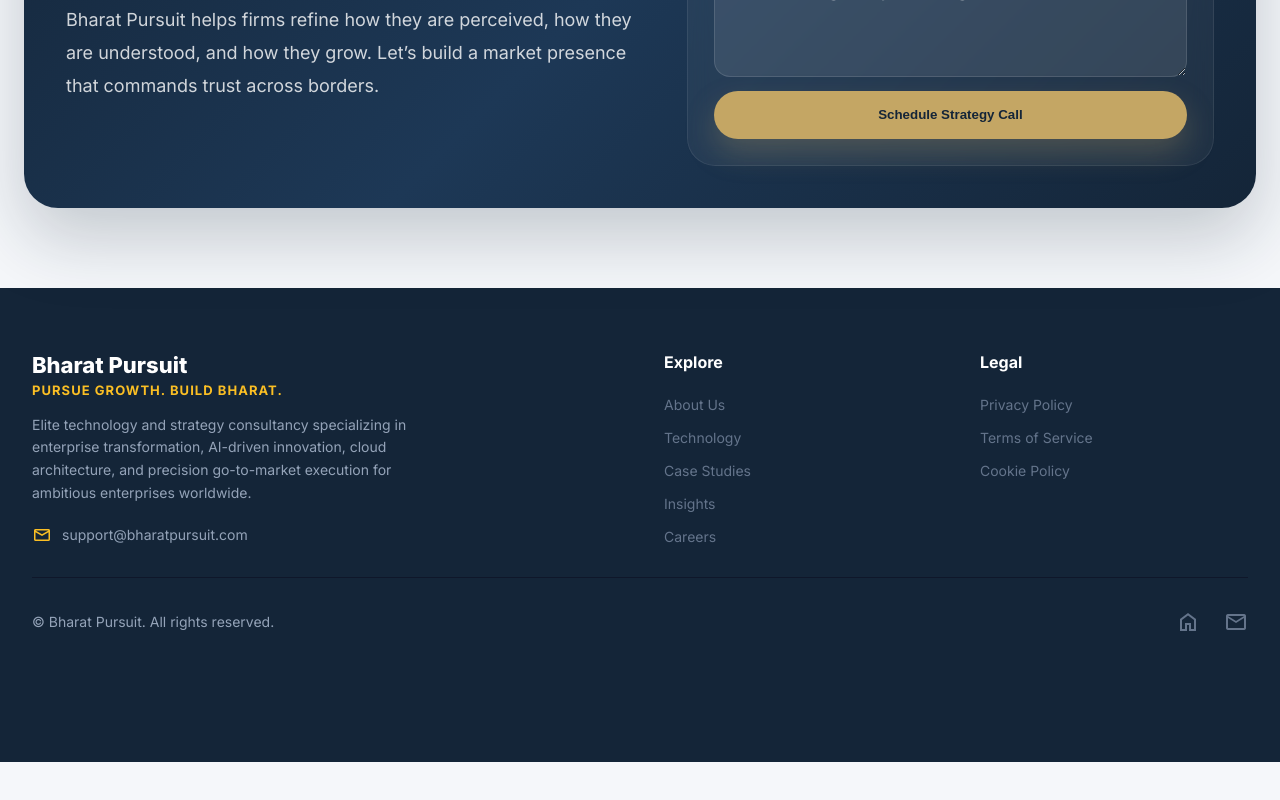
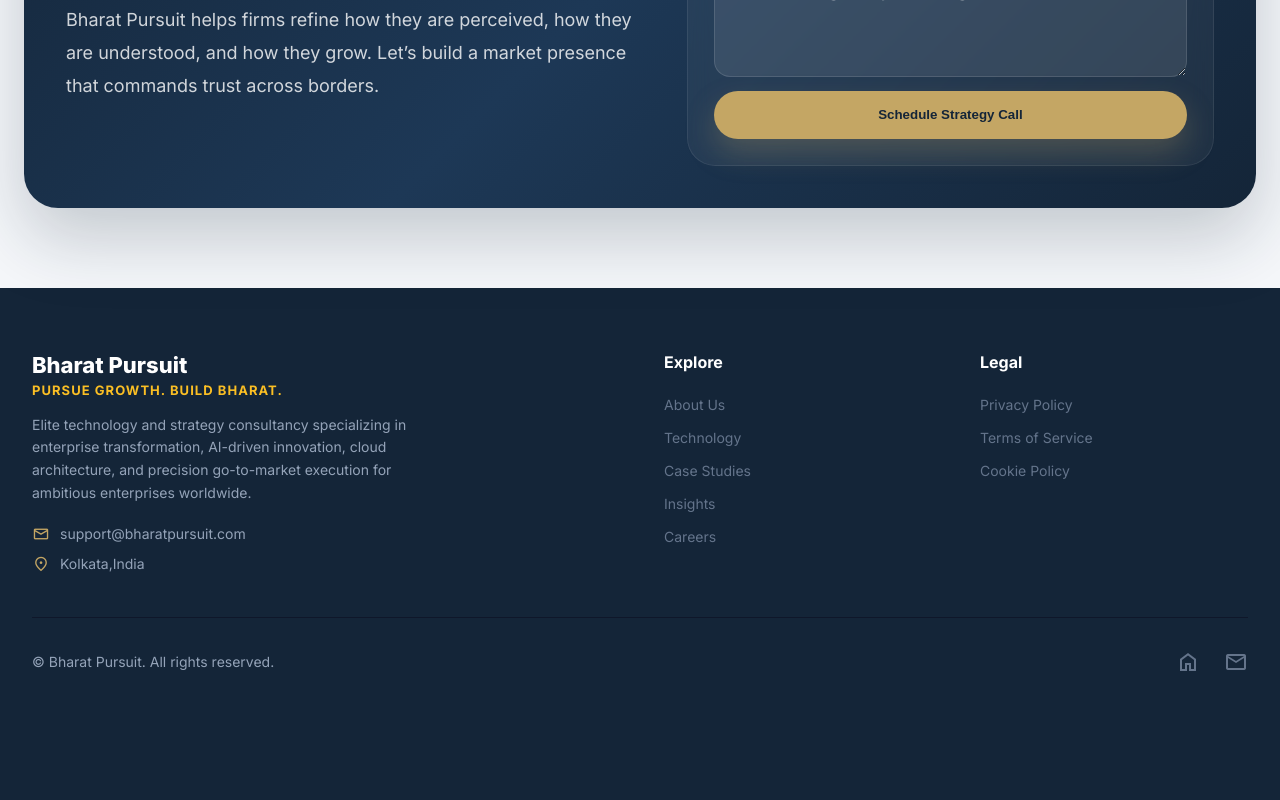
Before and after one commit to BUnique2518/Bharat-Pursuit, a React (Vite) app: page / in a window 1280 px wide. Shown: the part 6247-7047 px from the top of the page. Before the commit the page ends 7009 px from the top, so only its background shows below. Built offline with nearby package versions, Linux system fonts and the light colour scheme.

Commit message:
refactor: clean up footer contact styling and add responsive chatbot window adjustments

```diff
--- a/src/App.jsx
+++ b/src/App.jsx
@@ -364,7 +364,7 @@
         <a href="#careers" onClick={(e) => navigate(e, 'careers')}>Careers</a>
         <a href="#insights" onClick={(e) => navigate(e, 'insights')}>Insights</a>
         <div style={{ marginTop: '20px' }}>
-           <a href="#" className="btn btn-primary" style={{ width: '100%', justifyContent: 'center' }} onClick={handleBooking}>Book a Strategy Call</a>
+          <a href="#" className="btn btn-primary" style={{ width: '100%', justifyContent: 'center' }} onClick={handleBooking}>Book a Strategy Call</a>
         </div>
       </nav>
     </div>
@@ -1407,21 +1407,14 @@
               Elite technology and strategy consultancy specializing in enterprise transformation, AI-driven innovation, cloud architecture, and precision go-to-market execution for ambitious enterprises worldwide.
             </p>
             <div className="footer-contact-info" style={{ marginTop: '20px' }}>
-              <a href="mailto:support@bharatpursuit.com" style={{
-                display: 'flex',
-                alignItems: 'center',
-                gap: '10px',
-                color: '#94a3b8',
-                fontSize: '14px',
-                textDecoration: 'none',
-                transition: 'color 0.2s ease'
-              }}
-                onMouseEnter={(e) => e.currentTarget.style.color = '#fbbf24'}
-                onMouseLeave={(e) => e.currentTarget.style.color = '#94a3b8'}
-              >
-                <span className="material-symbols-outlined" style={{ color: '#fbbf24', fontSize: '20px' }}>mail</span>
+              <a href="mailto:support@bharatpursuit.com" className="footer-contact-item">
+                <span className="material-symbols-outlined" style={{ fontSize: '18px', color: 'var(--secondary)' }}>mail</span>
                 support@bharatpursuit.com
               </a>
+              <div className="footer-contact-item">
+                <span className="material-symbols-outlined" style={{ fontSize: '18px', color: 'var(--secondary)' }}>location_on</span>
+                Kolkata,India
+              </div>
             </div>
           </div>
           <div>
--- a/styles.css
+++ b/styles.css
@@ -958,13 +958,32 @@
   font-size: 14px;
   line-height: 1.625;
   color: #94a3b8;
-  /* slate-400 */
   max-width: 24rem;
+}
+
+.footer-contact-item {
+  display: flex;
+  align-items: center;
+  gap: 10px;
+  color: #94a3b8;
+  font-size: 14px;
+  text-decoration: none;
+  transition: color 0.2s ease;
+  margin-bottom: 12px;
+}
+
+.footer-contact-item:hover {
+  color: #fbbf24;
 }
 
 @media (max-width: 768px) {
   .footer-desc {
     margin: 0 auto;
+  }
+  .footer-contact-info {
+    display: flex;
+    flex-direction: column;
+    align-items: center;
   }
 }
 
@@ -1566,6 +1585,21 @@
   .contact-form {
     padding: 18px;
   }
+
+  /* Chatbot Mobile Adjustments */
+  .chatbot-wrapper {
+    bottom: 20px;
+    right: 20px;
+  }
+
+  .chatbot-window {
+    width: auto;
+    left: 20px;
+    right: 20px;
+    height: calc(100vh - 140px);
+    max-height: 550px;
+    bottom: 95px;
+  }
 }
 
 /* Extra Small Devices */
@@ -1599,6 +1633,22 @@
   /* Booking Modal Adjustments */
   .mobile-menu-overlay {
     padding: 32px 20px;
+  }
+
+  /* Chatbot Mobile Adjustments */
+  .chatbot-wrapper {
+    bottom: 16px;
+    right: 16px;
+  }
+
+  .chatbot-window {
+    width: auto;
+    left: 16px;
+    right: 16px;
+    height: calc(100vh - 120px);
+    max-height: 480px;
+    min-height: 350px;
+    bottom: 85px;
   }
 }
 
```
